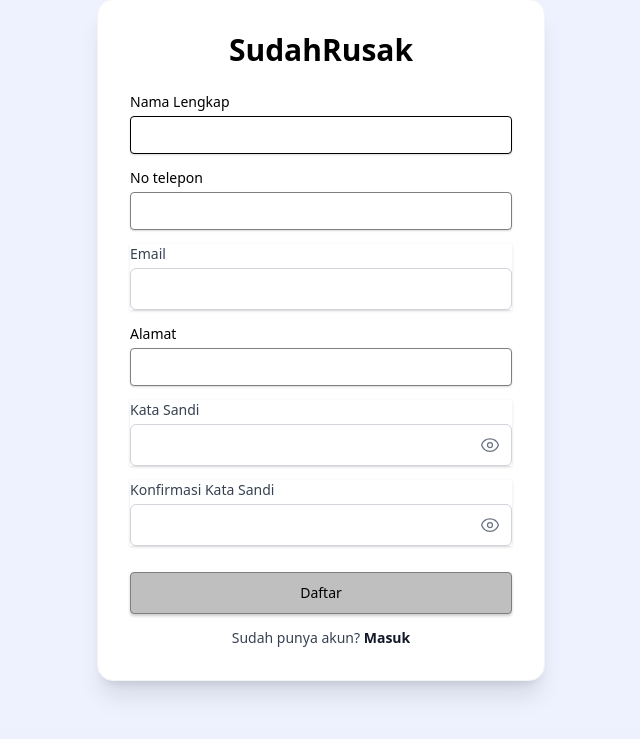
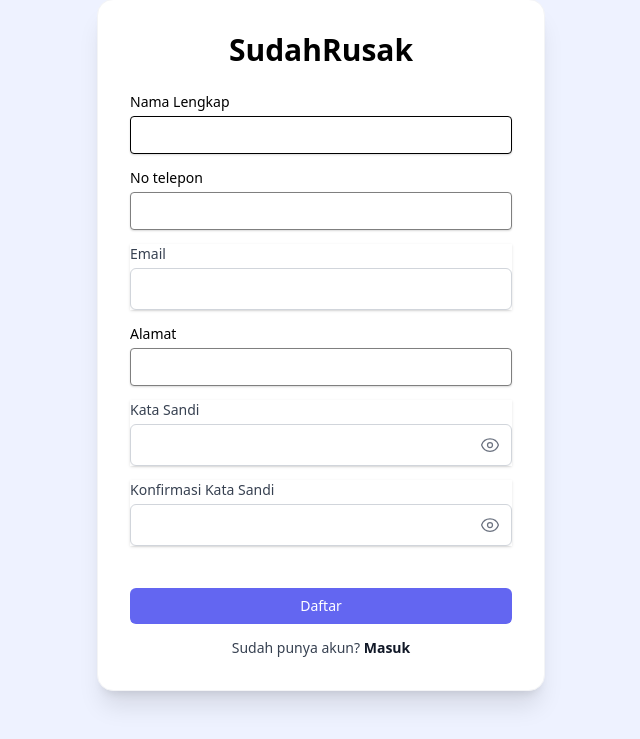
Before and after one commit to edvinHdyt/pbw-web-sudah-rusak-kel-4, a Laravel app: page /register in a window 1280 px wide. Shown: the part 113-852 px from the top of the page, without its empty margins (319-959 px from the left). Before the commit the page ends 808 px from the top, so only its background shows below. Run offline with Laravel 12, Linux system fonts and the light colour scheme; style sheets or scripts are compiled from the project's sources; parts of the project's set-up code (start-up, migrations or seed data) failed here and were passed over.

Commit message:
solving bug in button register color

```diff
--- a/resources/views/auth/register.blade.php
+++ b/resources/views/auth/register.blade.php
@@ -129,7 +129,7 @@
         <!-- Daftar Button -->
         <div class="pt-3">
             <button type="submit"
-                    class="w-full py-2.5 px-4 rounded-[4px] bg-[#BFBFBF] hover:bg-[#B3B3B3] active:bg-[#A6A6A6] border border-[#7F7F7F] text-sm font-normal text-black shadow-[0_2px_3px_rgba(0,0,0,0.2)] transition-colors text-center block">
+                    class="mt-4 w-full py-2 rounded-md hover:bg-gray-400 text-white text-sm transition bg-indigo-500">
                 Daftar
             </button>
         </div>
```
